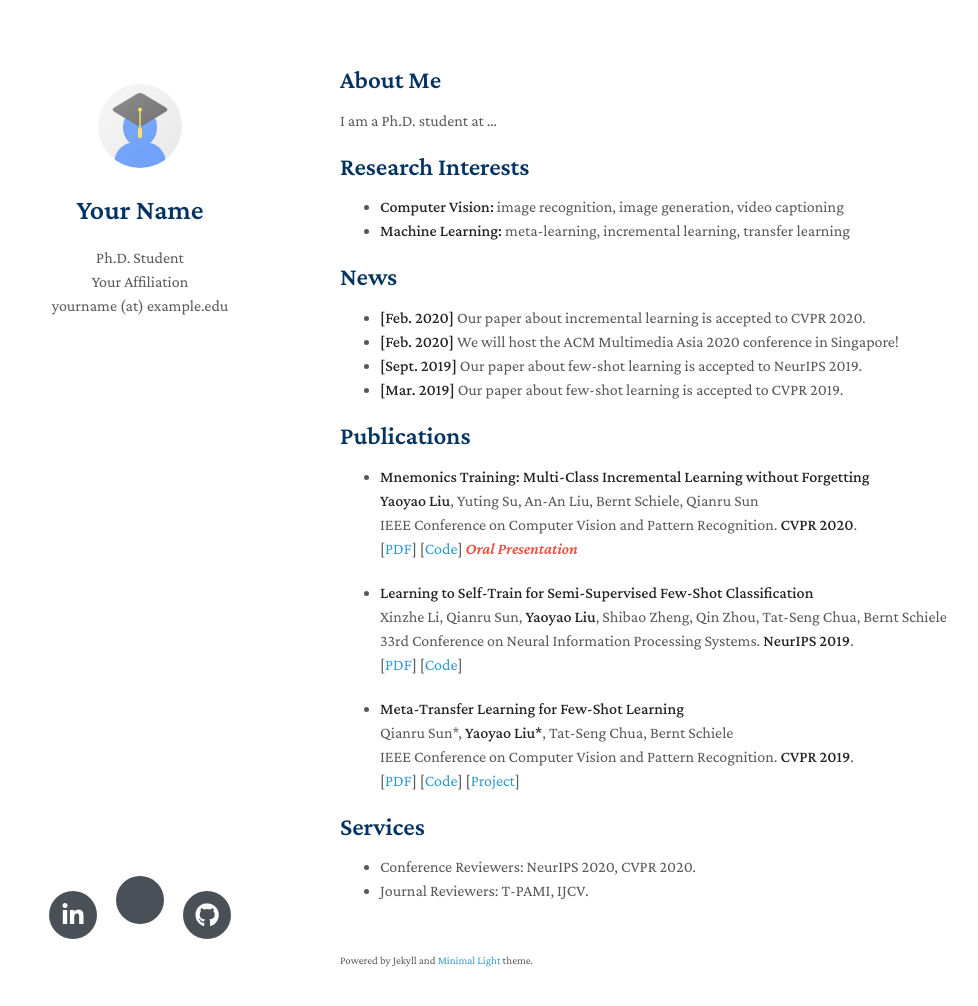
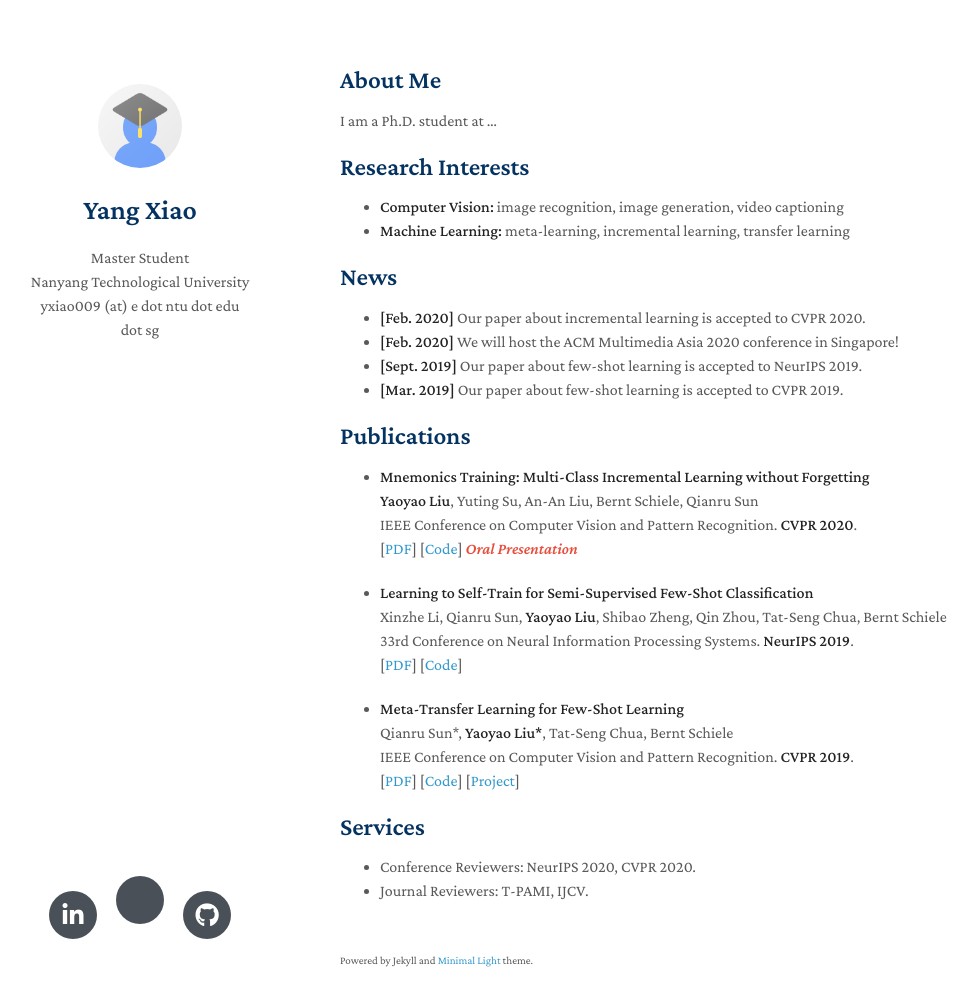
Before and after one commit to swagshaw/swagshaw.github.io, a Jekyll site: the page built from index.md, in a window 1280 px wide and 1041 px high. Shown: the top 1006 px of the window, without its empty margins (130-1108 px from the left). Built offline with Jekyll 4.4.1, drawn with Linux system fonts in a browser that asks for light colours; nearby versions of some CDN libraries; a style sheet for code colours, icons or effects is not loaded; our own code applies the rules of GitHub Pages for plain Markdown files.

Commit message:
Update _config.yml

```diff
--- a/_config.yml
+++ b/_config.yml
@@ -1,11 +1,11 @@
-title: Your Name
-position: Ph.D. Student
-affiliation: Your Affiliation
-email: yourname (at) example.edu
-keywords: minimal academic
+title: Yang Xiao
+position: Master Student
+affiliation: Nanyang Technological University
+email: yxiao009 (at) e dot ntu dot edu dot sg
+keywords: Artificial Intelligence, Machine Learning System(Serving & MLOps), Data-Centric AI Application
 google_scholar: https://scholar.google.com/
-github_link: https://github.com/yaoyao-liu/minimal-light
-linkedin: https://www.linkedin.com/
+github_link: https://github.com/swagshaw
+linkedin: https://www.linkedin.com/in/yang-xiao-swag/
 avatar: ./assets/img/avatar.png
 google_analytics: UA-111540567-4
 favicon: ./assets/img/favicon.png
```
